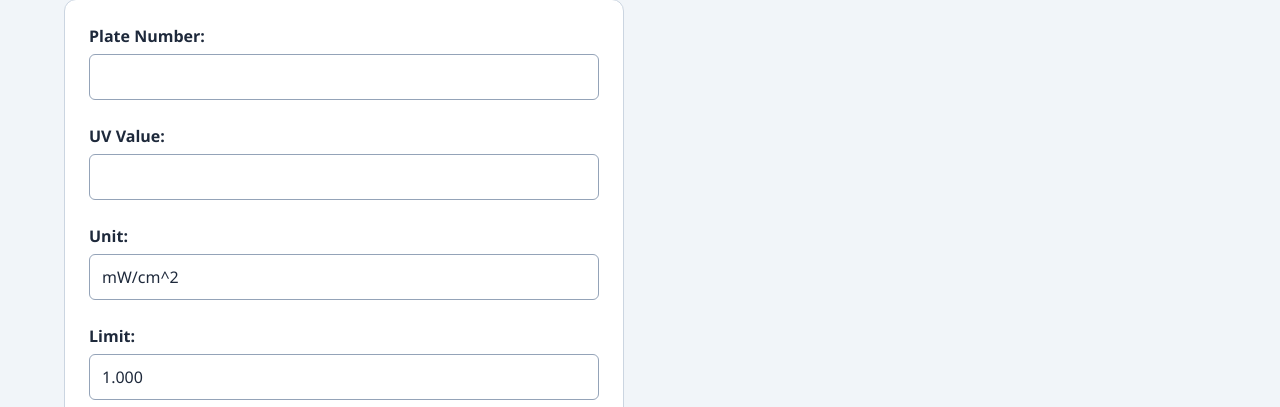
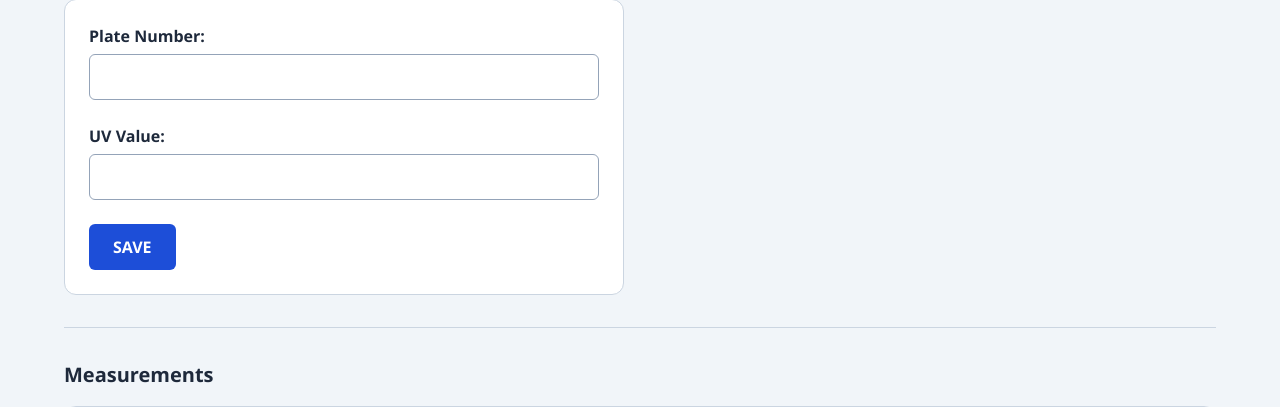
Before and after one commit to ermunn/Headlight-Sensing-system, a Flask app: page / in a window 1280 px wide. Shown: the part 173-580 px from the top of the page. Run offline with Flask 3, Linux system fonts and the light colour scheme; data that the repository does not hold is empty; some libraries are stand-ins or nearby versions.

Commit message:
Removed unit and limit

```diff
--- a/app.py
+++ b/app.py
@@ -187,11 +187,9 @@ def add_measurement():
 
 	plate_number = request.form["plate_number"]
 	uv_value = float(request.form["uv_value"])
-	unit = request.form["unit"]
-	limit_value = float(request.form["limit_value"])
 
 	try:
-		insert_measurement(plate_number, uv_value, unit, limit_value)
+		insert_measurement(plate_number, uv_value)
 	except (psycopg.Error, RuntimeError) as error:
 		return f"Database error: {error}", 500
 
--- a/templates/index.html
+++ b/templates/index.html
@@ -24,23 +24,6 @@
 	<input  type="number"
 		name="uv_value"
 		step="0.001"
-		required>
-
-	<br><br>
-
-	<label>Unit:</label>
-	<input  type="text"
-		name="unit"
-		value="mW/cm^2"
-		required>
-
-	<br><br>
-
-	<label>Limit:</label>
-	<input  type="number"
-		name="limit_value"
-		step="0.001"
-		value="1.000"
 		required>
 
 	<br><br>
```
